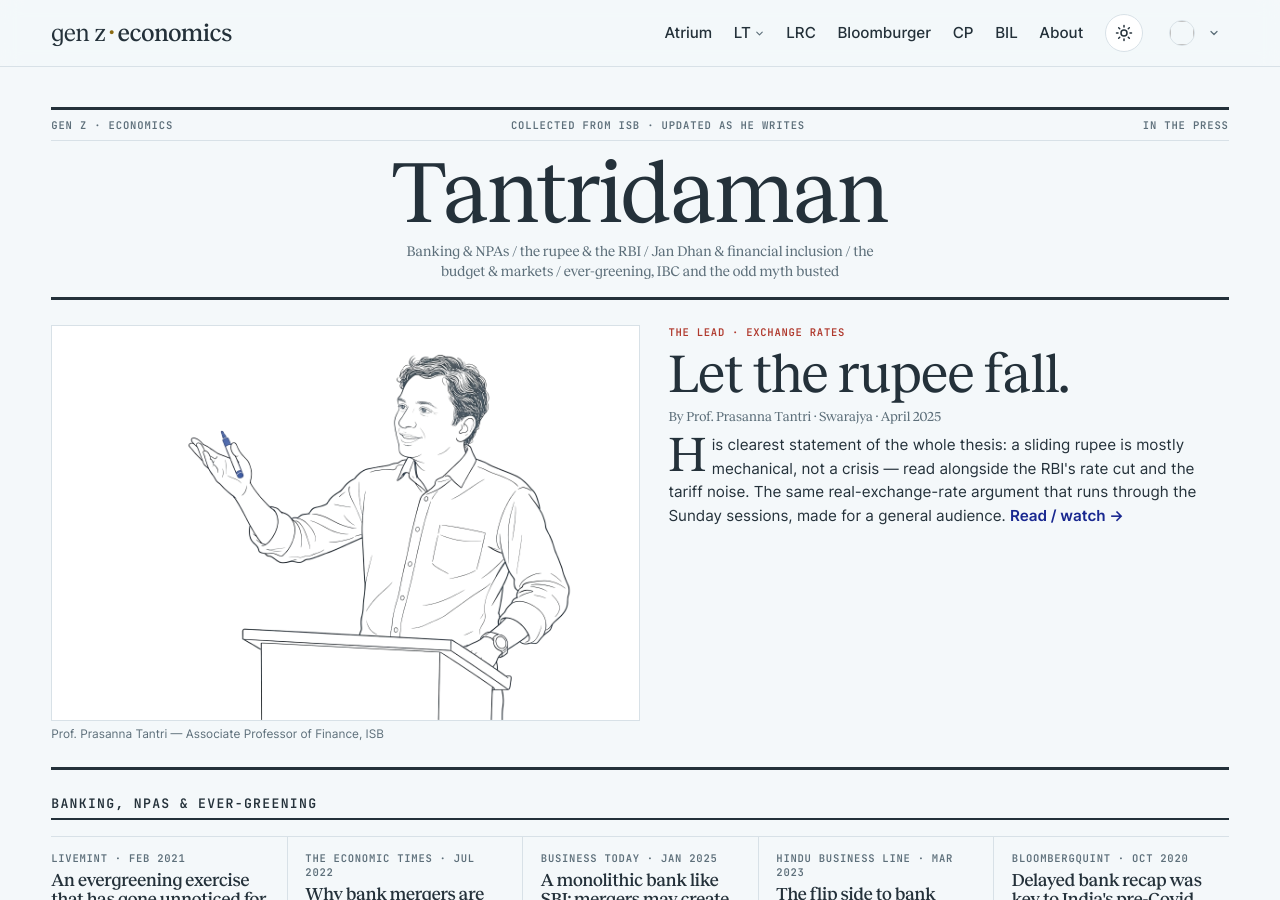
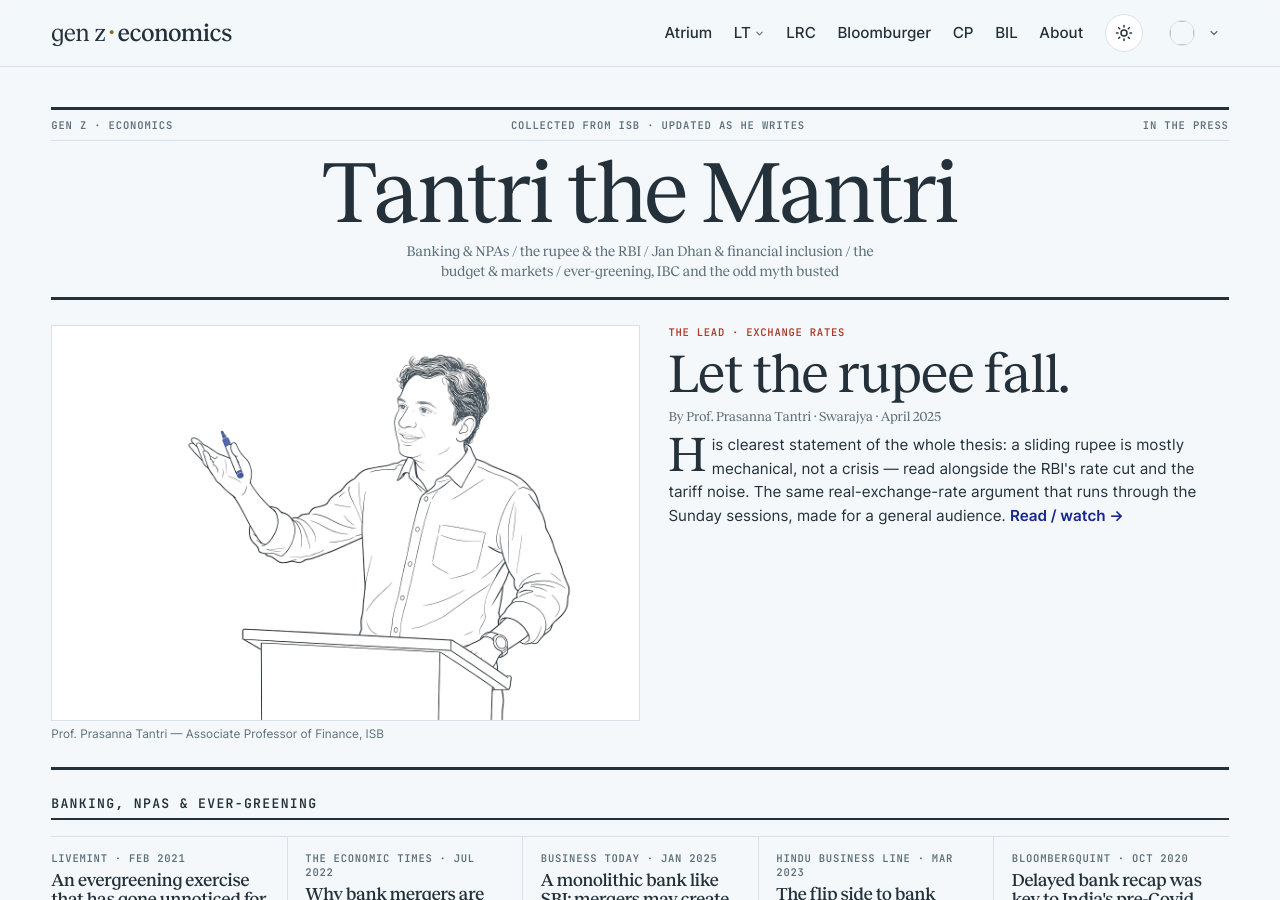
Before and after one commit to harsharya7021/genz-economics.com, a Jekyll site: the page built from newspaper.html, in a window 1280 px wide and 900 px high. Built offline with Jekyll 4.4.1, drawn with Linux system fonts in a browser that asks for light colours; comment, search, counter and statistics services are not loaded.

Commit message:
Newspaper → 'Tantri the Mantri'; log SEO audit, logo, corp-fin version, prof editor, topic tree as later items

```diff
--- a/newspaper.html
+++ b/newspaper.html
@@ -15,7 +15,7 @@ description: "Prof. Prasanna Tantri's columns and press, collected as one newspa
         <span>Collected from ISB · updated as he writes</span>
         <span>In the press</span>
       </div>
-      <h1 class="np-title">Tantridaman</h1>
+      <h1 class="np-title">Tantri the Mantri</h1>
       <p class="np-subheads">Banking &amp; NPAs / the rupee &amp; the RBI / Jan Dhan &amp; financial inclusion / the budget &amp; markets / ever-greening, IBC and the odd myth busted</p>
     </header>
 
--- a/reading-room.html
+++ b/reading-room.html
@@ -25,7 +25,7 @@ permalink: /reading-room/
       </a>
       <a class="folder" href="{{ '/press/' | relative_url }}">
         <img class="folder-ico" src="{{ '/assets/img/folders/mac-columns.svg' | relative_url }}" alt="" width="78" height="78">
-        <span class="folder-name">His Press · Tantridaman</span><span class="folder-cap">his columns, collected as a newspaper</span>
+        <span class="folder-name">His Press · Tantri the Mantri</span><span class="folder-cap">his columns, collected as a newspaper</span>
       </a>
       <button type="button" class="folder" data-kind="reading-room">
         <img class="folder-ico" src="{{ '/assets/img/folders/mac-classnotes.svg' | relative_url }}" alt="" width="78" height="78">
```
Also changed, not shown: HANDOFF.md (+6 -0 lines).
